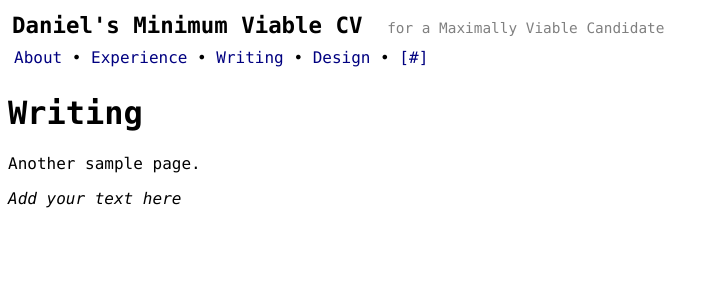
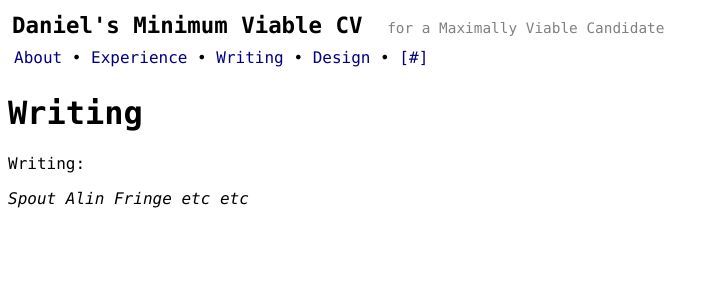
Before and after one commit to twinmystery/cv, a Jekyll site: the page built from three.md, in a window 1280 px wide. Shown: the top 300 px of the page, without its empty margins (0-719 px from the left). Built offline with Jekyll 4.4.1, drawn with Linux system fonts in a browser that asks for light colours.

```diff
--- a/three.md
+++ b/three.md
@@ -6,6 +6,10 @@ title:  Writing
 # {{ page.title }}
 
 
-Another sample page.
+Writing:
 
-_Add your text here_
+_Spout_
+_Alin_
+_Fringe_
+_etc_
+_etc_
```
